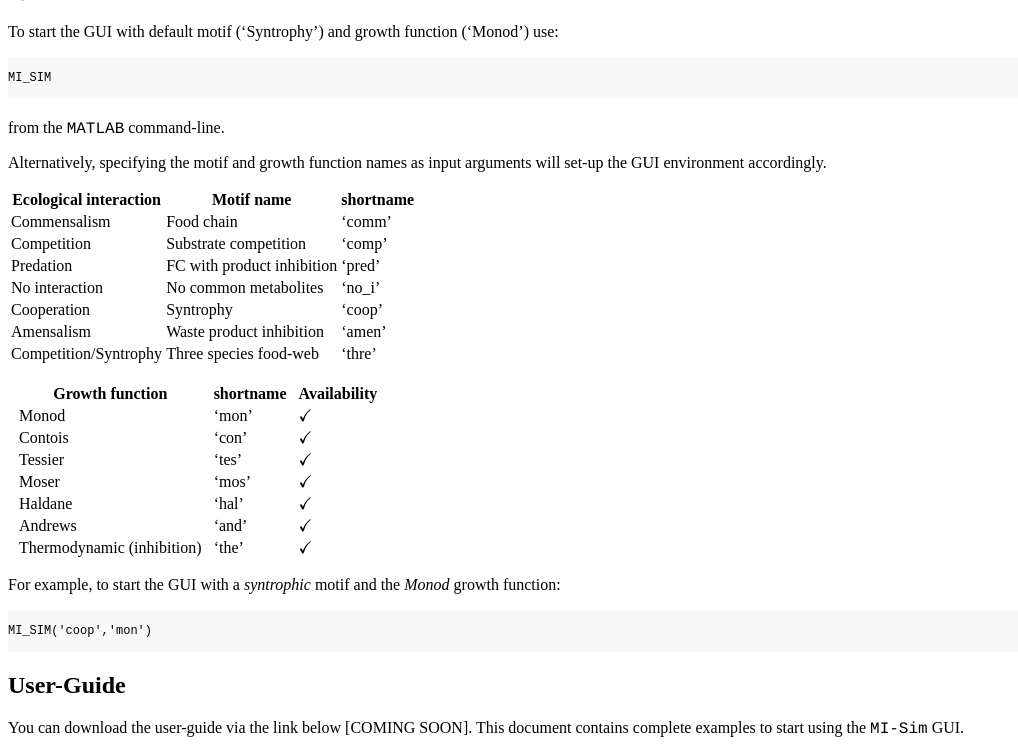
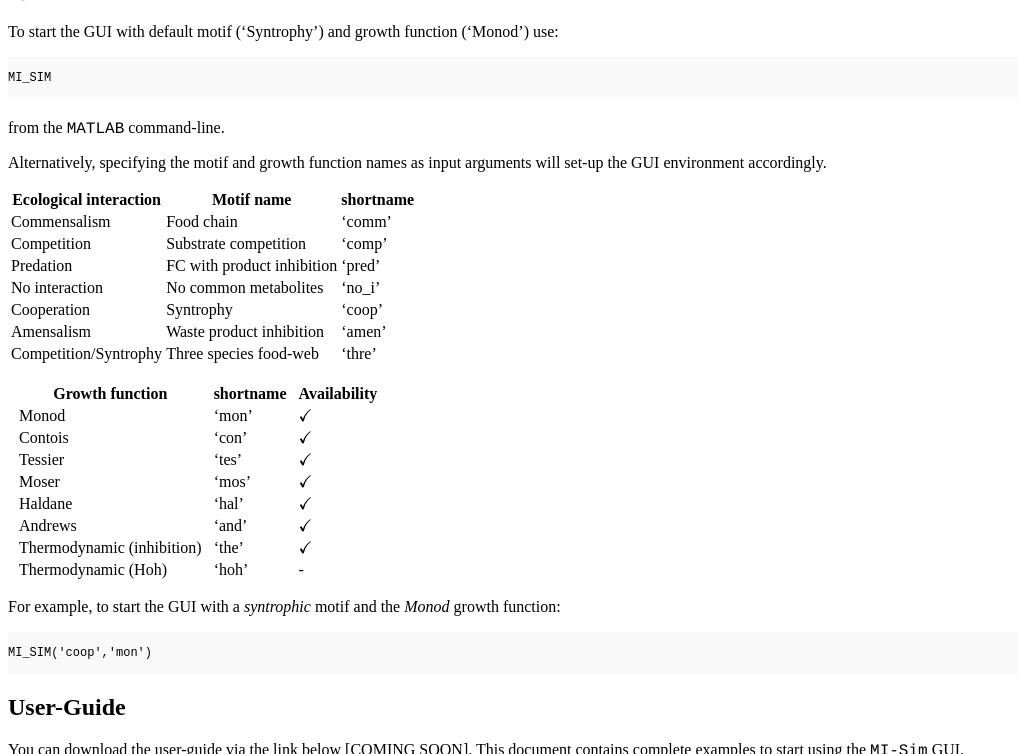
Before and after one commit to MI-SIM/MI-SIM.github.io, a Jekyll site: the page built from _posts/01-01-17-gettingstarted.md, in a window 1280 px wide and 900 px high, scrolled down 765 px, cut to the strip 0-754 px from the top of the window. Shown: the whole strip, without its empty margins (0-1018 px from the left). Built offline with Jekyll 4.4.1, drawn with Linux system fonts in a browser that asks for light colours; formulas are drawn with MathJax 3; a style sheet for code colours, icons or effects is not loaded.

Commit message:
Addition to growth models

```diff
--- a/_posts/01-01-17-gettingstarted.md
+++ b/_posts/01-01-17-gettingstarted.md
@@ -75,6 +75,7 @@ from the <span style="font-family:Courier;">MATLAB</span> command-line.
 ||Haldane	             ||'hal'     ||$\checkmark$||
 ||Andrews                    ||'and'     ||$\checkmark$||
 ||Thermodynamic (inhibition) ||'the'     ||$\checkmark$||
+||Thermodynamic (Hoh)        ||'hoh'     ||-           ||
 
 <p></p>
 <p></p>
```
